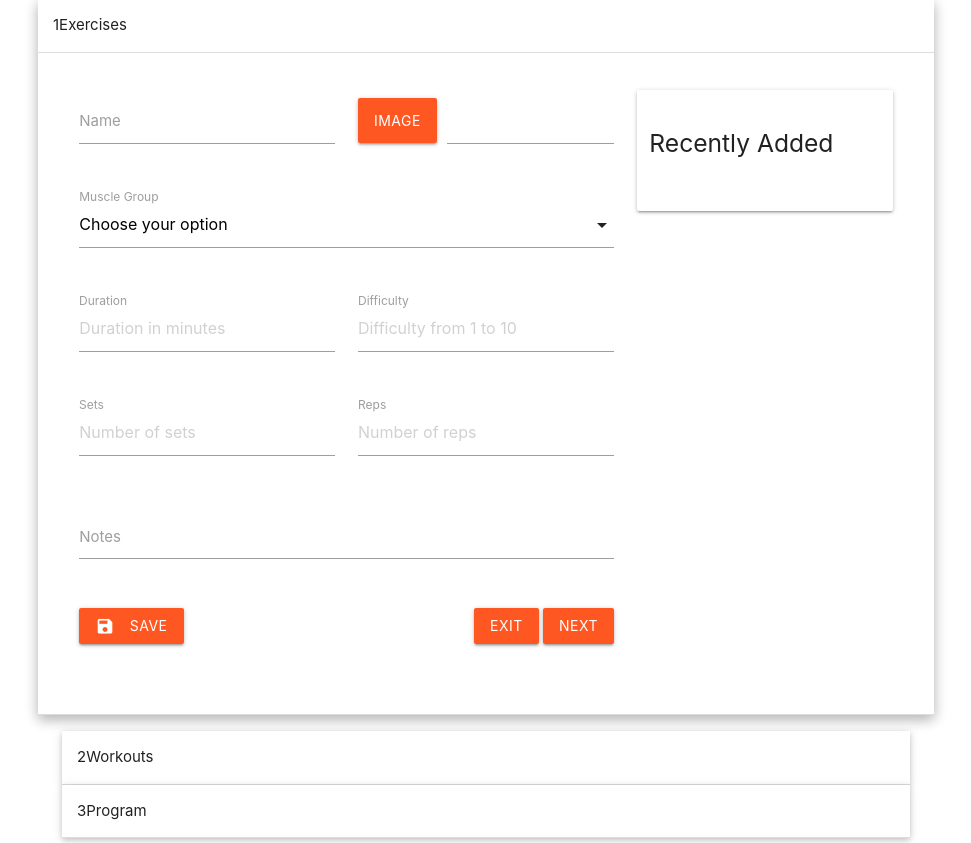
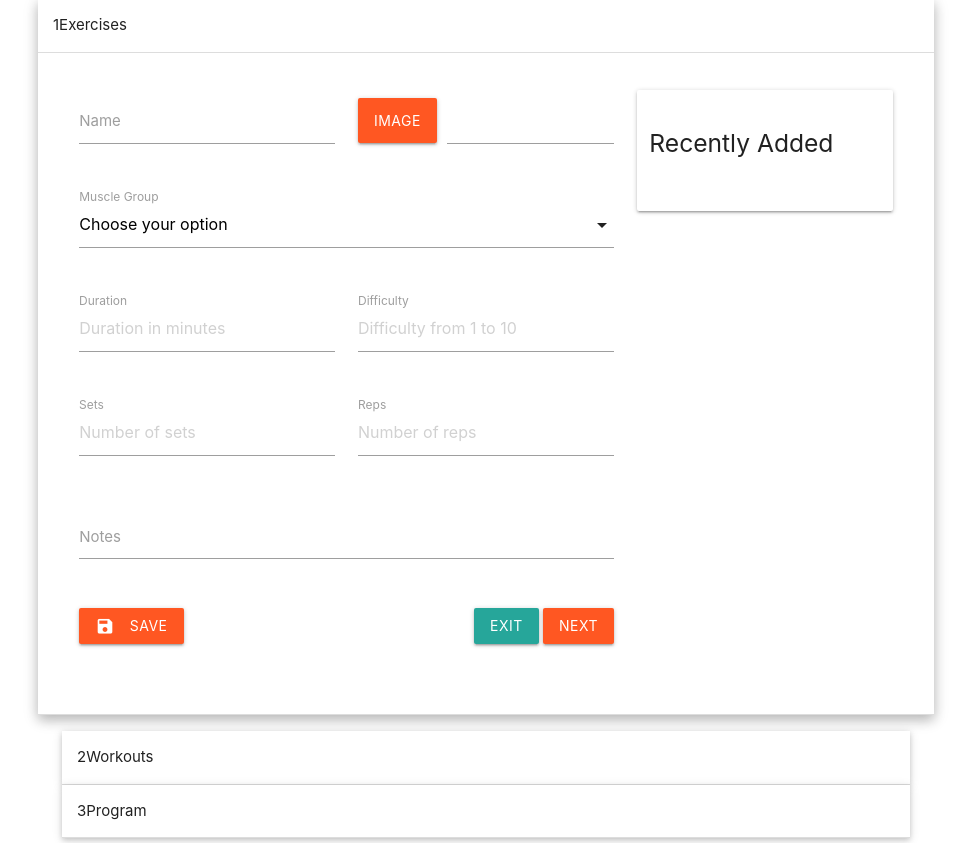
Before and after one commit to K0vacs/traineroneone, a Flask app: page /add-program/ in a window 1280 px wide. Shown: the part 81-924 px from the top of the page, without its empty margins (154-1125 px from the left). Run offline with Flask 2, Linux system fonts and the light colour scheme; some libraries are stand-ins or nearby versions.

Commit message:
add-program.html updated to show exit buttons better

```diff
--- a/templates/add-program.html
+++ b/templates/add-program.html
@@ -80,7 +80,7 @@
                                     <button type="submit" data-save="exercise" class="deep-orange waves-effect waves-light btn"><i class="material-icons left">save</i>Save</button>
                                 </div>
                                 <div class="col s6 form-nav">
-                                    <button type="button" data-nav="home" class="deep-orange waves-effect waves-light btn">Exit</button>
+                                    <button type="button" data-nav="home" class="waves-effect waves-light btn">Exit</button>
                                     <button type="button" data-nav="workouts" class="deep-orange waves-effect waves-light btn">Next</button>
                                 </div>
                             </div>
@@ -183,7 +183,7 @@
                                 </div>
                                 <div class="col s6 form-nav">
                                     <button type="button" data-nav="workouts" class="deep-orange waves-effect waves-light btn">Prev</button>
-                                    <button type="button" data-nav="home" class="deep-orange waves-effect waves-light btn">Exit</button>
+                                    <button type="button" data-nav="home" class="waves-effect waves-light btn">Exit</button>
                                 </div>
                             </div>
                         </form>
```
